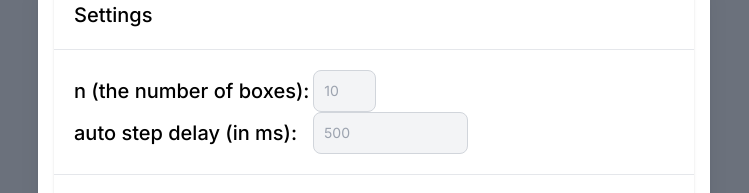
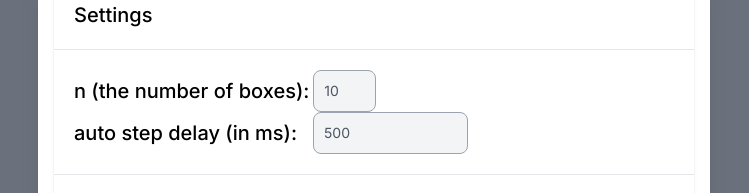
Before and after one commit to arencoskun/rabbit, a Next.js app: page / in a window 1280 px wide. Both pictures are taken after a click on the button "Settings". Shown: the part 280-473 px from the top of the page, without its empty margins (266-1015 px from the left). Built offline with nearby package versions, Linux system fonts and the light colour scheme.

Commit message:
fix colors

```diff
--- a/package.json
+++ b/package.json
@@ -1,6 +1,6 @@
 {
   "name": "rabbit",
-  "version": "0.1.0",
+  "version": "0.1.1",
   "private": true,
   "scripts": {
     "dev": "next dev",
--- a/src/components/NumberPicker.tsx
+++ b/src/components/NumberPicker.tsx
@@ -17,7 +17,7 @@ export default function NumberPicker({
     <form className={`max-w-sm ${props.className}`}>
       <input
         type="number"
-        className="bg-gray-100 border border-gray-300 text-gray-100 text-sm rounded-lg focus:ring-blue-500 focus:border-blue-500 block w-2/3 p-2.5 dark:bg-gray-100 dark:border-gray-400 dark:placeholder-gray-600 dark:text-black dark:focus:ring-blue-500 dark:focus:border-blue-500"
+        className="border text-sm rounded-lg block w-2/3 p-2.5 bg-gray-100 border-gray-400 placeholder-gray-600 text-black focus:ring-blue-500 focus:border-blue-500"
         placeholder={placeholder}
         max={props.maxValue}
         min={props.minValue}
```
